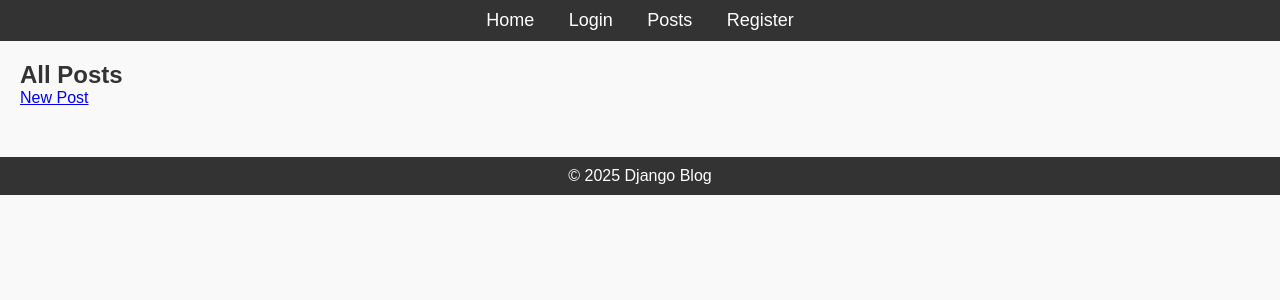
After one commit to urfavprogrammer/Alx_DjangoLearnLab, a Django app: page /blog/posts/ in a window 1280 px wide. The commit adds this page. Shown: the top 300 px of the page. Run offline with Django 4.2, Linux system fonts and the light colour scheme; data that the repository does not hold is empty.

Commit message:
initial commit

```diff
--- a/django_blog/blog/templates/blog/index.html
+++ b/django_blog/blog/templates/blog/index.html
@@ -13,6 +13,7 @@
             <ul>
                 <li><a href="{% url 'home' %}">Home</a></li>
                 <li><a href="{% url 'login' %}">Login</a></li>
+                <li><a href="{% url 'posts' %}">Posts</a></li>
                 <li><a href="{% url 'register' %}">Register</a></li>
             </ul>
         </nav>
@@ -21,6 +22,7 @@
     <div class="content">
         {% block content %}
         <!-- Page-specific content goes here -->
+         <h1>Welcome to Django Blog</h1>
         {% endblock %}
     </div>
 
--- /dev/null
+++ b/django_blog/blog/templates/blog/post_list.html
@@ -0,0 +1,12 @@
+{% extends 'blog/index.html' %}
+{% block content %}
+<h2>All Posts</h2>
+<a href="{% url 'post-create' %}" class="btn btn-primary">New Post</a>
+{% for post in posts %}
+    <div class="card mb-3">
+        <h5><a href="{% url 'post-detail' post.pk %}">{{ post.title }}</a></h5>
+        <p>{{ post.content|truncatewords:20 }}</p>
+        <small>By {{ post.author }} on {{ post.created_at }}</small>
+    </div>
+{% endfor %}
+{% endblock %}
--- a/django_blog/blog/urls.py
+++ b/django_blog/blog/urls.py
@@ -1,5 +1,6 @@
 from django.urls import path
-from . import views
+from .views import views
+from blog.views import post_views
 
 urlpatterns = [
     path('', views.home, name = 'home'),
@@ -7,4 +8,9 @@ urlpatterns = [
     path('register/', views.register, name='register'),
     path('logout/', views.user_logout, name='logout'),
     path('profile/', views.user_profile, name='profile'),
+    path('posts/', post_views.PostListView.as_view(), name='posts'),
+    path('posts/<int:pk>/', post_views.PostDetailView.as_view(), name='post-detail'),
+    path('posts/new/', post_views.PostCreateView.as_view(), name='post-create'),
+    path('posts/<int:pk>/edit/', post_views.PostUpdateView.as_view(), name='post-edit'),
+    path('posts/<int:pk>/delete/', post_views.PostDeleteView.as_view(), name='post-delete'),
 ]
--- /dev/null
+++ b/django_blog/blog/views/post_views.py
@@ -0,0 +1,43 @@
+from django.views.generic import ListView, DetailView, CreateView, UpdateView, DeleteView
+from django.contrib.auth.mixins import LoginRequiredMixin, UserPassesTestMixin
+from ..models import Post
+from ..forms import PostForm
+
+class PostListView(ListView):
+    model = Post
+    template_name = 'blog/post_list.html'
+    context_object_name = 'posts'
+    ordering = ['-published_date']
+
+class PostDetailView(DetailView):
+    model = Post
+    template_name = 'blog/post_detail.html'
+
+class PostCreateView(LoginRequiredMixin, CreateView):
+    model = Post
+    form_class = PostForm
+    template_name = 'blog/post_form.html'
+    success_url = '/blog/posts/'
+
+    def form_valid(self, form):
+        form.instance.author = self.request.user
+        return super().form_valid(form)
+
+class PostUpdateView(LoginRequiredMixin, UserPassesTestMixin, DeleteView):
+    model = Post
+    form_class = PostForm
+    template_name = 'blog/post_form.html'
+    success_url = '/blog/posts/'
+
+    def test_func(self):
+        post = self.get_object()
+        return self.request.user == post.author
+
+class PostDeleteView(LoginRequiredMixin, UserPassesTestMixin, DeleteView):
+    model = Post
+    template_name = 'blog/post_confirm_delete.html'
+    success_url = '/posts/'
+
+    def test_func(self):
+        post = self.get_object()
+        return self.request.user == post.author
--- a/django_blog/blog/views.py
+++ b/django_blog/blog/views/views.py
@@ -2,7 +2,7 @@ from django.shortcuts import render, redirect
 from django.contrib.auth import login, logout, authenticate
 from django.contrib.auth.decorators import login_required
 from django.contrib import messages
-from .forms import RegisterForm
+from ..forms import RegisterForm
 
 
 # Create your views here.
@@ -36,8 +36,8 @@ def user_login(request):
 @login_required
 def user_profile(request):
     if request.method == 'POST':
-        user.email = request.POST['email']
-        user.save()
+        request.user.email = request.POST['email']
+        request.user.save()
         messages.success(request, 'Profile updated successfully')
         return redirect('profile')
     return render(request, 'blog/profile.html', {'user': request.user})
```
Also changed, not shown: django_blog/blog/forms.py (+10 -0 lines), django_blog/blog/templates/blog/post_confirm_delete.html (added, +10 -0 lines), django_blog/blog/templates/blog/post_detail.html (added, +9 -0 lines), django_blog/blog/templates/blog/post_form.html (added, +10 -0 lines), django_blog/blog/templates/blog/profile.html (+8 -0 lines), django_blog/README.md.
